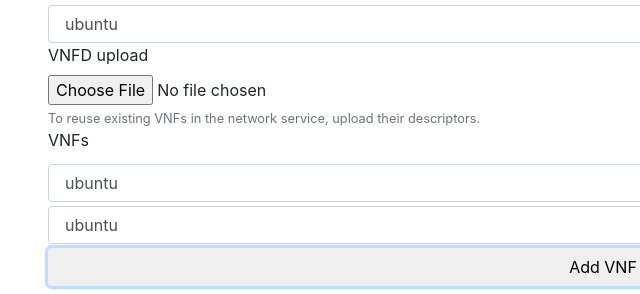
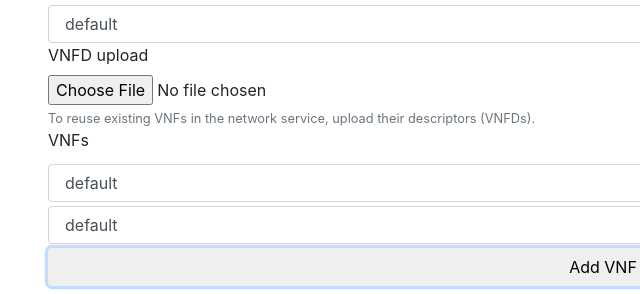
Before and after one commit to sonata-nfv/tng-sdk-descriptorgen, a plain HTML site: page index.html in a window 1280 px wide. Both pictures are taken after a click on the button "Add VNF". Shown: the part 865-1159 px from the top of the page, 37-677 px from the left. Drawn offline with nearby package versions, Linux system fonts and the light colour scheme.

Commit message:
fixed VNF upload/select bug

```diff
--- a/generate.js
+++ b/generate.js
@@ -26,23 +26,27 @@ var defaultNsd;
 var uploadedVnfs = [];
 
 // button click
-$('#submitBtn').on('click', loadDescriptors);
-$('#newBtn').on('click', refresh);
-$('#downloadBtn').on('click', downloadAll);
+$('#submitBtn').click(loadDescriptors);
+$('#newBtn').click(refresh);
+$('#downloadBtn').click(downloadAll);
 
 // dynamic form fields for adding/removing VNFs
 $(document).ready(function(){
     var numVnfs = 1;
+    // add VNF
     $("#addBtn").click(function(e){
         numVnfs = numVnfs + 1;
         var newVnf = '<div class="input-group my-1">' +
-            '<select class="form-control vnf-select" id="vnf' + numVnfs + '"><option value="ubuntu">ubuntu</option></select>' +
+            '<select class="form-control vnf-select" id="vnf' + numVnfs + '"><option value="default">default</option></select>' +
             '<span class="input-group-btn"><button class="btn rem-btn" >-</button></span></div>';
-        $.each(uploadedVnfs, function (i, item) {
-            $('#vnf' + numVnfs).append($('<option>', {value: item.name, text: item.name}));
-        });
         $("#addBtn").before($(newVnf));
+        // add options: all previously uploaded VNFDs
+        for (i=0; i<uploadedVnfs.length; i++) {
+            console.log(uploadedVnfs[i].name);
+            $('#vnf' + numVnfs).append($('<option>', {value: uploadedVnfs[i].name, text: uploadedVnfs[i].name}));
+        }
 
+        // remove VNF
         $('.rem-btn').click(function(e){
             var vnfGroup = this.parentNode.parentNode;
             $(vnfGroup).remove();
@@ -104,6 +108,11 @@ function setNsd(data) {
 
 // use provided information to copy and edit the default descriptors
 function editDescriptors() {
+    // TODO: retrieve corresponding vnfds and use in nsd
+    $('.vnf-select').each(function(i, obj) {
+        console.log(obj.innerText);
+    });
+
 	// copy and edit VNFDs
 	var vnfds = [];
 	defaultVnfd.author = document.getElementById('author').value;
@@ -111,7 +120,7 @@ function editDescriptors() {
 	var numVnfs = Number(document.getElementById('vnfs').value);
 	for (i=0; i<numVnfs; i++) {
 		vnfds[i] = Object.assign({}, defaultVnfd);		// shallow copy defaultVnfd (enough since VNFDs aren't nested)
-		vnfds[i].name = "ubuntu-vnf" + i;
+		vnfds[i].name = "default-vnf" + i;
 	}
 
 	// copy and edit NSD: general info and involved vnfs
--- a/index.html
+++ b/index.html
@@ -45,16 +45,16 @@
                 </select>
                 <label for="vnfType">VNF type:</label>
                 <select class="form-control" id="vnfType">
-                    <option value="ubuntu">ubuntu</option>
+                    <option value="default">default</option>
                 </select>
                 <label for="vnfd_upload">VNFD upload</label>
                 <input type="file" class="form-control-file" id="vnfd_upload" aria-describedby="fileHelp" onchange="uploadVnfd();">
-                <small id="fileHelp" class="form-text text-muted">To reuse existing VNFs in the network service, upload their descriptors.</small>
+                <small id="fileHelp" class="form-text text-muted">To reuse existing VNFs in the network service, upload their descriptors (VNFDs).</small>
 
                 <label id="vnfsLabel" for="vnfGroup1">VNFs</label>
                 <div class="input-group my-1" id="vnfGroup1">
                     <select class="form-control vnf-select" id="vnf1">
-                        <option value="ubuntu">ubuntu</option>
+                        <option value="default">default</option>
                     </select>
                     <span class="input-group-btn">
                         <button class="btn rem-btn" type="button">-</button>
```
